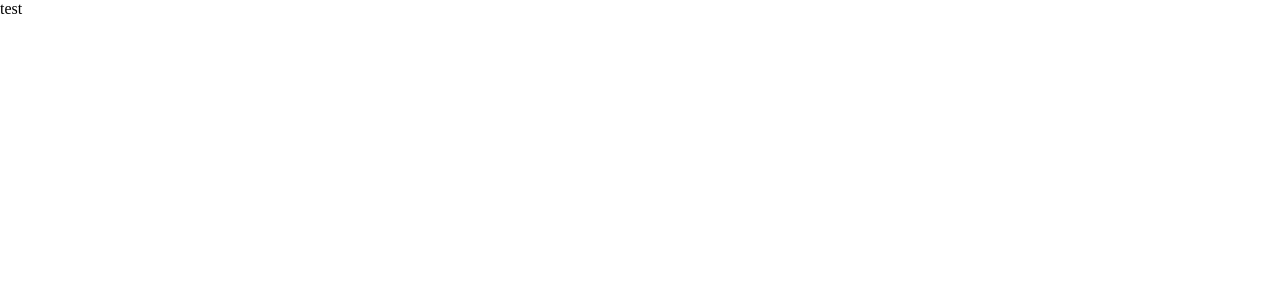
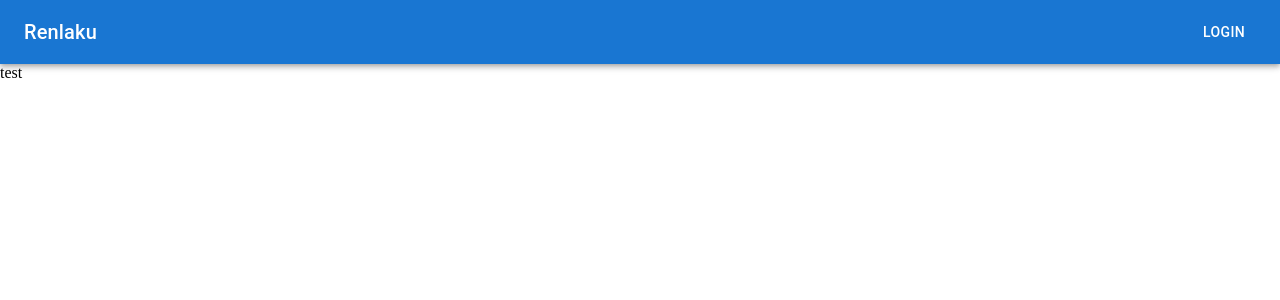
Before and after one commit to yusei53/Renlaku, a Next.js app: page / in a window 1280 px wide. Shown: the top 300 px of the page. Built offline with nearby package versions, Linux system fonts and the light colour scheme.

Commit message:
Headerを反映

```diff
--- /dev/null
+++ b/app/components/header/Header.tsx
@@ -0,0 +1,26 @@
+import * as React from "react";
+import {
+  Box,
+  AppBar,
+  Toolbar,
+  IconButton,
+  Typography,
+  Button,
+} from "@mui/material";
+
+const Header = () => {
+  return (
+    <Box component={"header"}>
+      <AppBar position="static">
+        <Toolbar>
+          <Typography variant="h6" component="div" sx={{ flexGrow: 1 }}>
+            Renlaku
+          </Typography>
+          <Button color="inherit">Login</Button>
+        </Toolbar>
+      </AppBar>
+    </Box>
+  );
+};
+
+export default Header;
--- a/app/layout.tsx
+++ b/app/layout.tsx
@@ -1,5 +1,6 @@
 import type { Metadata } from "next";
 import { Inter } from "next/font/google";
+import Header from "./components/header/Header";
 
 const inter = Inter({ subsets: ["latin"] });
 
@@ -15,7 +16,10 @@ export default function RootLayout({
 }) {
   return (
     <html lang="en">
-      <body style={{ margin: 0 }}>{children}</body>
+      <body style={{ margin: 0 }}>
+        <Header />
+        {children}
+      </body>
     </html>
   );
 }
```
